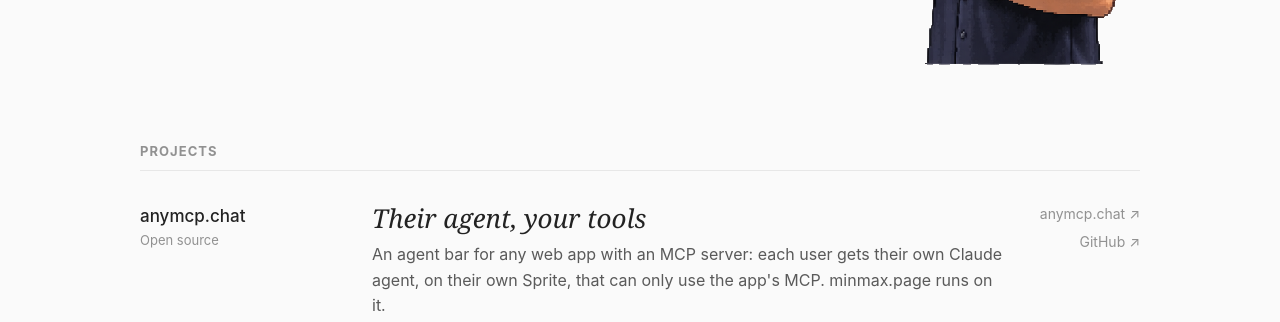
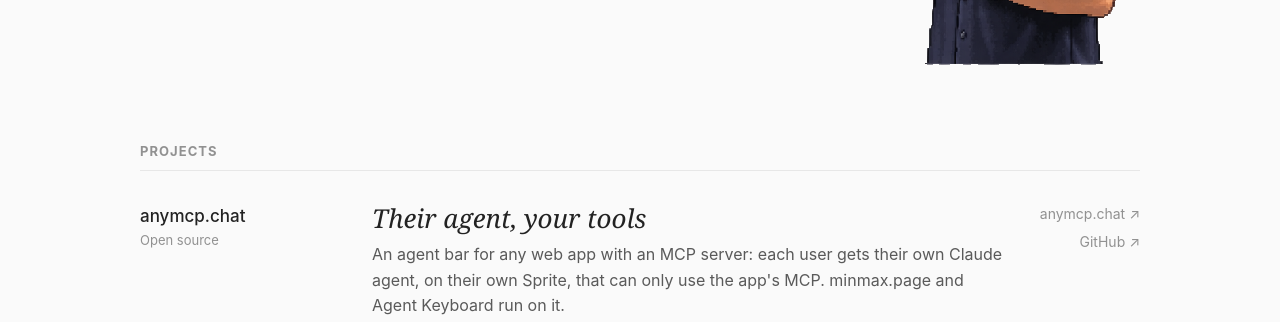
Before and after one commit to xialingxiao/lingxiao.io, a plain HTML site: page index.html in a window 1280 px wide. Shown: the part 478-800 px from the top of the page. Drawn offline with Linux system fonts and the light colour scheme; a script that the page names is missing.

Commit message:
Projects: Agent Keyboard runs on anymcp too
Co-Authored-By: Claude Opus 5.5 <noreply@anthropic.com>

```diff
--- a/index.html
+++ b/index.html
@@ -100,7 +100,7 @@
         <div><h3>anymcp.chat</h3><div class="meta">Open source</div></div>
         <div>
           <p class="tag">Their agent, your tools</p>
-          <p>An agent bar for any web app with an MCP server: each user gets their own Claude agent, on their own Sprite, that can only use the app's MCP. minmax.page runs on it.</p>
+          <p>An agent bar for any web app with an MCP server: each user gets their own Claude agent, on their own Sprite, that can only use the app's MCP. minmax.page and Agent Keyboard run on it.</p>
         </div>
         <span class="go">anymcp.chat ↗</span>
       </a>
```
